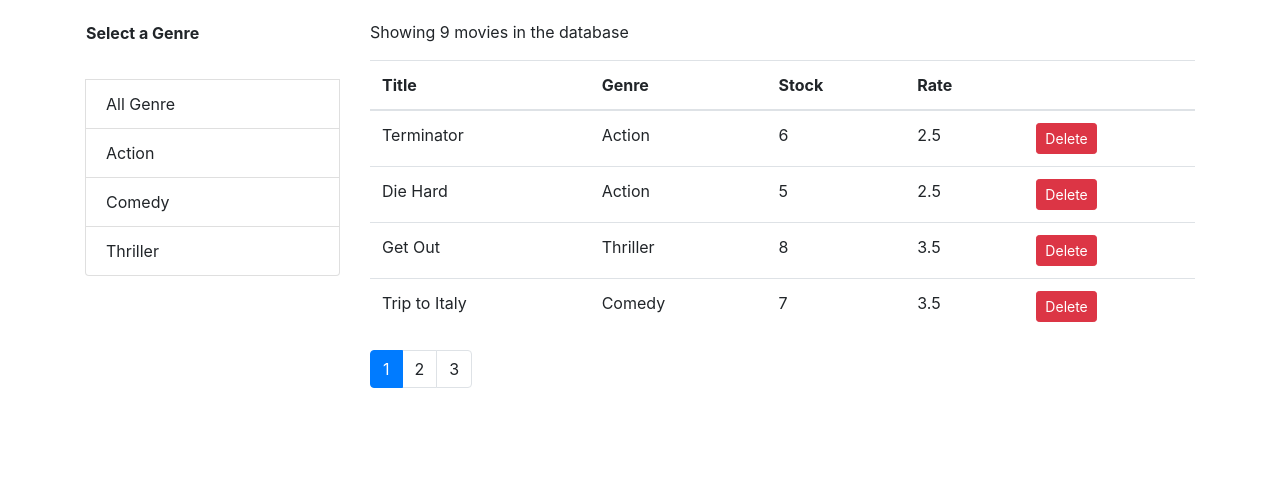
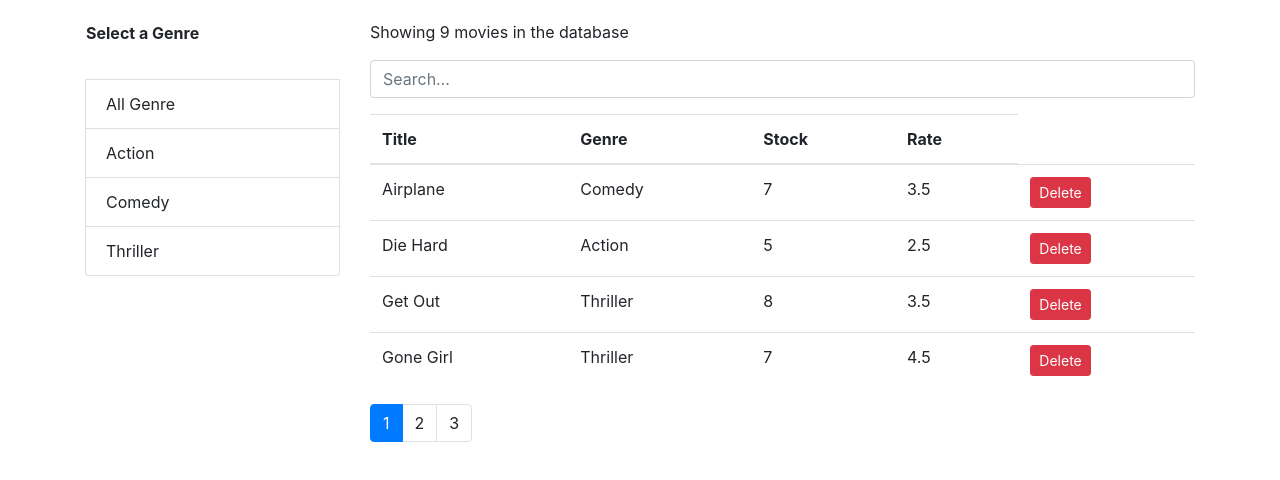
Before and after one commit to jonreactive/poc-features, a React (Create React App) app: page / in a window 1280 px wide. Shown: the top 480 px of the page. Built offline with nearby package versions, Linux system fonts and the light colour scheme.

Commit message:
traying to revert

```diff
--- a/src/components/Common/Pagination.jsx
+++ b/src/components/Common/Pagination.jsx
@@ -22,7 +22,7 @@ const Pagination = (props) => {
   )
 }
 
-Pagination.PropTypes = {
+Pagination.propTypes = {
    itemsCount: PropTypes.number.isRequired,
    pageSize: PropTypes.number.isRequired,
    currentPage: PropTypes.number.isRequired,
--- a/src/components/Movies.jsx
+++ b/src/components/Movies.jsx
@@ -2,11 +2,11 @@ import React, { Component } from 'react';
 import ListGroup from './Common/ListGroup';
 import Pagination from './Common/Pagination';
 import MoviesTable from './MoviesTable';
-// import SearchBox from './SearchBox';
+import SearchBox from './SearchBox';
 import { getMovies } from '../services/fakeMovieService';
 import { getGenres } from '../services/fakeGenreService';
 import { paginate } from '../utils/paginate';
-
+import _ from 'lodash';
 
 class Movies extends Component {
   state = {
@@ -15,11 +15,12 @@ class Movies extends Component {
     currentPage: 1,
     pageSize: 4,
     searchQuery: "",
-    selectedGenre: null
+    selectedGenre: null,
+    sortColumn: { path: 'title', order: 'asc' }
   };
 
   componentDidMount() {
-    const genres = [{name: 'All Genre'}, ...getGenres()]
+    const genres = [{ _id: "", name: 'All Genre'}, ...getGenres()]
     this.setState({ movies: getMovies(), genres: genres })
   }
 
@@ -36,16 +37,19 @@ class Movies extends Component {
     this.setState({ selectedGenre: genre, searchQuery: "", currentPage: 1 });
   }
 
-  // handleSearch = (query) => {
-  //   // create a filtered const
-  //   this.setState({ searchQuery: query, searchQuery: "", selectedGenre: null, currentPage: 1 })
-  // }
+  handleSearch = (query) => {
+    this.setState({ searchQuery: query, selectedGenre: null, currentPage: 1 })
+  }
+
+  handleSort = (path) => {
+    this.setState = ({sortColumn: {path, order: 'asc'}})
+  }
 
 
   render() {
 
     const { length: count } = this.state.movies;
-    const { pageSize , currentPage, selectedGenre, searchQuery, movies: allMovies } = this.state;
+    const { pageSize , currentPage, sortColumn, selectedGenre, searchQuery, movies: allMovies } = this.state;
 
     if(count === 0)
       return <p>There are no movies in the database</p>
@@ -54,7 +58,10 @@ class Movies extends Component {
     ? allMovies.filter(m => m.genre._id === selectedGenre._id)
     : allMovies;
 
-    const movies = paginate(filtered, currentPage, pageSize)
+    const sorted = _.orderBy(filtered, [sortColumn.path], [sortColumn.order])
+
+    const movies = paginate(sorted, currentPage, pageSize)
+
 
     return (
       <div className="row">
@@ -66,9 +73,11 @@ class Movies extends Component {
         </div>
         <div className="col">
             <p>Showing {filtered.length} movies in the database</p>
+            <SearchBox value={searchQuery} onChange={this.handleSearch} />
             <MoviesTable
               movies={movies}
               onDelete={this.handleDelete}
+              onSort={this.handleSort}
             />
             <Pagination
               itemsCount={filtered.length}
--- a/src/components/MoviesTable.jsx
+++ b/src/components/MoviesTable.jsx
@@ -1,20 +1,16 @@
 import React from 'react';
 
-
-
 const MoviesTable = (props) => {
-  const { movies, onDelete } = props;
-
+  const { movies, onDelete, onSort } = props;
 
   return (
     <table className = "table">
       <thead>
         <tr>
-          <th>Title</th>
-          <th>Genre</th>
-          <th>Stock</th>
-          <th>Rate</th>
-          <th></th>
+          <th onClick={() => onSort('title')}>Title</th>
+          <th onClick={() => onSort('genre.name')}>Genre</th>
+          <th onClick={() => onSort('numberInStock')}>Stock</th>
+          <th onClick={() => onSort('dailyRentalRate')}>Rate</th>
         </tr>
       </thead>
       <tbody>
```
